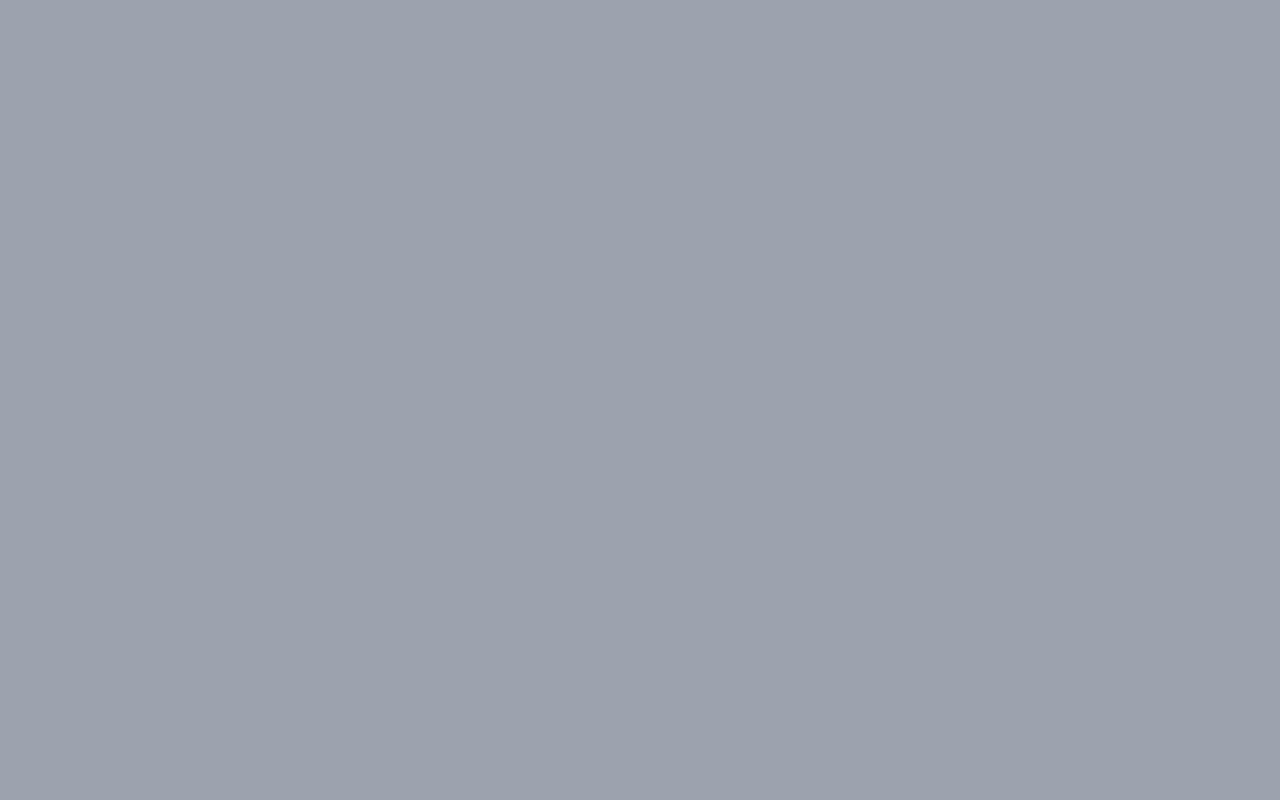
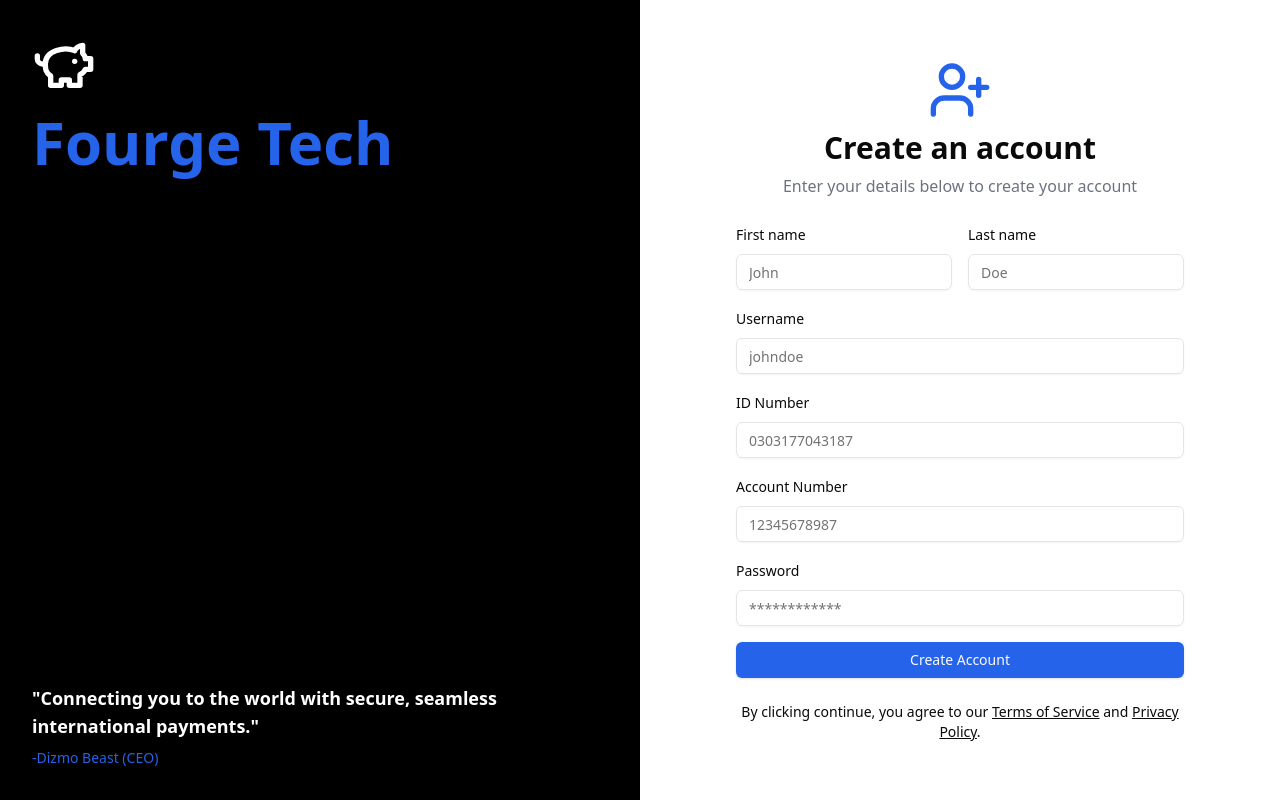
Before and after one commit to FourgeTech/APDS7311-POE-FRONTEND, a React (Vite) app: page /register in a window 1280 px wide. Built offline with nearby package versions, Linux system fonts and the light colour scheme.

Commit message:
Added Register.tsx and added validation with Yup and Formik, made the borders of the input change to red and made it look neat

```diff
--- a/src/App.tsx
+++ b/src/App.tsx
@@ -1,5 +1,6 @@
 import { Routes, Route } from 'react-router-dom';
 import BankingLoginForm from './components/Auth/Login'
+import Register from './components/Auth/Register'
 
 function App() {
   return (
@@ -7,6 +8,9 @@ function App() {
       <Routes>
          {/* Public Route */}
         <Route path="/login" element={<BankingLoginForm />} />
+
+        {/* Public Route */}
+        <Route path="/register" element={<Register />} />
 
         {/* Protected Route */}
         <Route path="/dashboard" element={<div />}/>
--- /dev/null
+++ b/src/components/Auth/Register.tsx
@@ -0,0 +1,232 @@
+import { useFormik } from "formik";
+import * as Yup from "yup";
+import { Button } from "@/components/ui/button";
+import { Input } from "@/components/ui/input";
+import { Label } from "@/components/ui/label";
+import { PiggyBank, UserPlus } from "lucide-react";
+
+export default function Register() {
+  // Define validation schema using Yup
+  const validationSchema = Yup.object({
+    firstName: Yup.string()
+      .required("First name is required")
+      .matches(/^[a-zA-Z]+$/, "First name can only contain letters"),
+
+    lastName: Yup.string()
+      .required("Last name is required")
+      .matches(/^[a-zA-Z]+$/, "Last name can only contain letters"),
+
+    username: Yup.string()
+      .required("Username is required")
+      .min(6, "Username must be at least 6 characters")
+      .max(15, "Username must not exceed 15 characters")
+      .test(
+        "is-alphanumeric",
+        "Username can only contain letters and numbers",
+        (value) => !value || /^[a-zA-Z0-9]*$/.test(value)
+      ),
+
+    idNumber: Yup.string()
+      .test(
+        "is-numeric",
+        "ID Number must be numeric",
+        (value) => !value || /^\d*$/.test(value)
+      )
+      .required("ID Number is required")
+      .min(13, "ID Number must be 13 Digits long")
+      .max(13, "ID Number must be 13 Digits long"),
+
+    accountNumber: Yup.string()
+      .test(
+        "is-numeric",
+        "Account Number must be numeric",
+        (value) => !value || /^\d*$/.test(value)
+      )
+      .required("Account Number is required")
+      .min(13, "Account Number must be 11 Digits long")
+      .max(13, "Account Number must be 11 Digits long"),
+
+    password: Yup.string()
+      .required("Password is required")
+      .min(8, "Password must be at least 8 characters")
+      .matches(/[A-Z]/, "Password must contain at least one uppercase letter")
+      .matches(/[a-z]/, "Password must contain at least one lowercase letter")
+      .matches(/[0-9]/, "Password must contain at least one number")
+      .matches(/[\W_]/, "Password must contain at least one special character"),
+  });
+
+  // Initialize Formik
+  const formik = useFormik({
+    initialValues: {
+      firstName: "",
+      lastName: "",
+      username: "",
+      idNumber: "",
+      accountNumber: "",
+      password: "",
+    },
+    validationSchema,
+    onSubmit: async (values) => {
+      console.log("Form Values:", values);
+      // Handle form submission logic here (e.g., API call)
+    },
+  });
+
+  return (
+    <div className="flex min-h-screen">
+      <div className="flex-1 bg-black p-8 flex flex-col justify-between">
+        <div>
+          <PiggyBank className="h-16 w-16 text-white" />
+          <h1 className="text-6xl font-bold text-blue-600 mt-4">Fourge Tech</h1>
+        </div>
+        <div className="text-white">
+          <p className="text-lg font-semibold mb-2">
+            "Connecting you to the world with secure, seamless international
+            payments."
+          </p>
+          <p className="text-sm text-blue-600">-Dizmo Beast (CEO)</p>
+        </div>
+      </div>
+      <div className="flex-1 p-8 flex items-center justify-center">
+        <div className="w-full max-w-md space-y-6">
+          <div className="space-y-2 text-center">
+            <div className="flex justify-center">
+              <UserPlus className="h-16 w-16 text-blue-600" />
+            </div>
+            <h2 className="text-3xl font-bold">Create an account</h2>
+            <p className="text-gray-500 dark:text-gray-400">
+              Enter your details below to create your account
+            </p>
+          </div>
+          <form className="space-y-4" onSubmit={formik.handleSubmit}>
+            <div className="grid grid-cols-2 gap-4">
+              <div className="space-y-2">
+                <Label htmlFor="first-name">First name</Label>
+                <Input
+                  id="first-name"
+                  placeholder="John"
+                  {...formik.getFieldProps("firstName")}
+                  className={`${
+                    formik.touched.firstName && formik.errors.firstName
+                      ? "border-red-500"
+                      : ""
+                  }`}
+                />
+                {formik.touched.firstName && formik.errors.firstName ? (
+                  <div className="text-red-500 text-sm mt-1">
+                    {formik.errors.firstName}
+                  </div>
+                ) : null}
+              </div>
+              <div className="space-y-2">
+                <Label htmlFor="last-name">Last name</Label>
+                <Input
+                  id="last-name"
+                  placeholder="Doe"
+                  {...formik.getFieldProps("lastName")}
+                  className={`${
+                    formik.touched.lastName && formik.errors.lastName
+                      ? "border-red-500"
+                      : ""
+                  }`}
+                />
+                {formik.touched.lastName && formik.errors.lastName ? (
+                  <div className="text-red-500 text-sm mt-1">
+                    {formik.errors.lastName}
+                  </div>
+                ) : null}
+              </div>
+            </div>
+            <div className="space-y-2">
+              <Label htmlFor="username">Username</Label>
+              <Input
+                id="username"
+                placeholder="johndoe"
+                {...formik.getFieldProps("username")}
+                className={`${
+                  formik.touched.username && formik.errors.username
+                    ? "border-red-500"
+                    : ""
+                }`}
+              />
+              {formik.touched.username && formik.errors.username ? (
+                <div className="text-red-500 text-sm mt-1">
+                  {formik.errors.username}
+                </div>
+              ) : null}
+            </div>
+            <div className="space-y-2">
+              <Label htmlFor="id-number">ID Number</Label>
+              <Input
+                id="id-number"
+                placeholder="0303177043187"
+                {...formik.getFieldProps("idNumber")}
+                className={`${
+                  formik.touched.idNumber && formik.errors.idNumber
+                    ? "border-red-500"
+                    : ""
+                }`}
+              />
+              {formik.touched.idNumber && formik.errors.idNumber ? (
+                <div className="text-red-500 text-sm mt-1">
+                  {formik.errors.idNumber}
+                </div>
+              ) : null}
+            </div>
+            <div className="space-y-2">
+              <Label htmlFor="account-number">Account Number</Label>
+              <Input
+                id="account-number"
+                placeholder="12345678987"
+                {...formik.getFieldProps("accountNumber")}
+                className={`${
+                  formik.touched.accountNumber && formik.errors.accountNumber
+                    ? "border-red-500"
+                    : ""
+                }`}
+              />
+              {formik.touched.accountNumber && formik.errors.accountNumber ? (
+                <div className="text-red-500 text-sm mt-1">
+                  {formik.errors.accountNumber}
+                </div>
+              ) : null}
+            </div>
+            <div className="space-y-2">
+              <Label htmlFor="password">Password</Label>
+              <Input
+                id="password"
+                placeholder="************"
+                type="password"
+                {...formik.getFieldProps("password")}
+                className={`${
+                  formik.touched.password && formik.errors.password
+                    ? "border-red-500"
+                    : ""
+                }`}
+              />
+              {formik.touched.password && formik.errors.password ? (
+                <div className="text-red-500 text-sm mt-1">
+                  {formik.errors.password}
+                </div>
+              ) : null}
+            </div>
+            <Button className="w-full bg-blue-600" type="submit">
+              Create Account
+            </Button>
+          </form>
+          <div className="text-center text-sm">
+            By clicking continue, you agree to our{" "}
+            <a className="underline" href="#">
+              Terms of Service
+            </a>{" "}
+            and{" "}
+            <a className="underline" href="#">
+              Privacy Policy
+            </a>
+            .
+          </div>
+        </div>
+      </div>
+    </div>
+  );
+}
--- a/src/index.css
+++ b/src/index.css
@@ -2,39 +2,6 @@
 @tailwind components;
 @tailwind utilities;
 
-body {
-  @apply bg-gray-400;
-}
-
-.app-widget-container {
-  display: grid;
-  position: relative;
-  grid-template-columns: repeat(7, 170px);
-  grid-auto-rows: 170px;
-}
-
-#app-widget-long {
-  grid-column: 1/3;
-  grid-row: 1/2;
-}
-
-@media screen and (max-width: 1024px) {
-  .app-widget-container {
-    grid-template-columns: repeat(4, 170px);
-  }
-}
-
-@media screen and (max-width: 768px) {
-  .app-widget-container {
-    grid-template-columns: repeat(3, 170px);
-  }
-}
-
-@media screen and (max-width: 480px) {
-  .app-widget-container {
-    grid-template-columns: repeat(2, 170px);
-  }
-}
 
 @layer base {
   :root {
```
